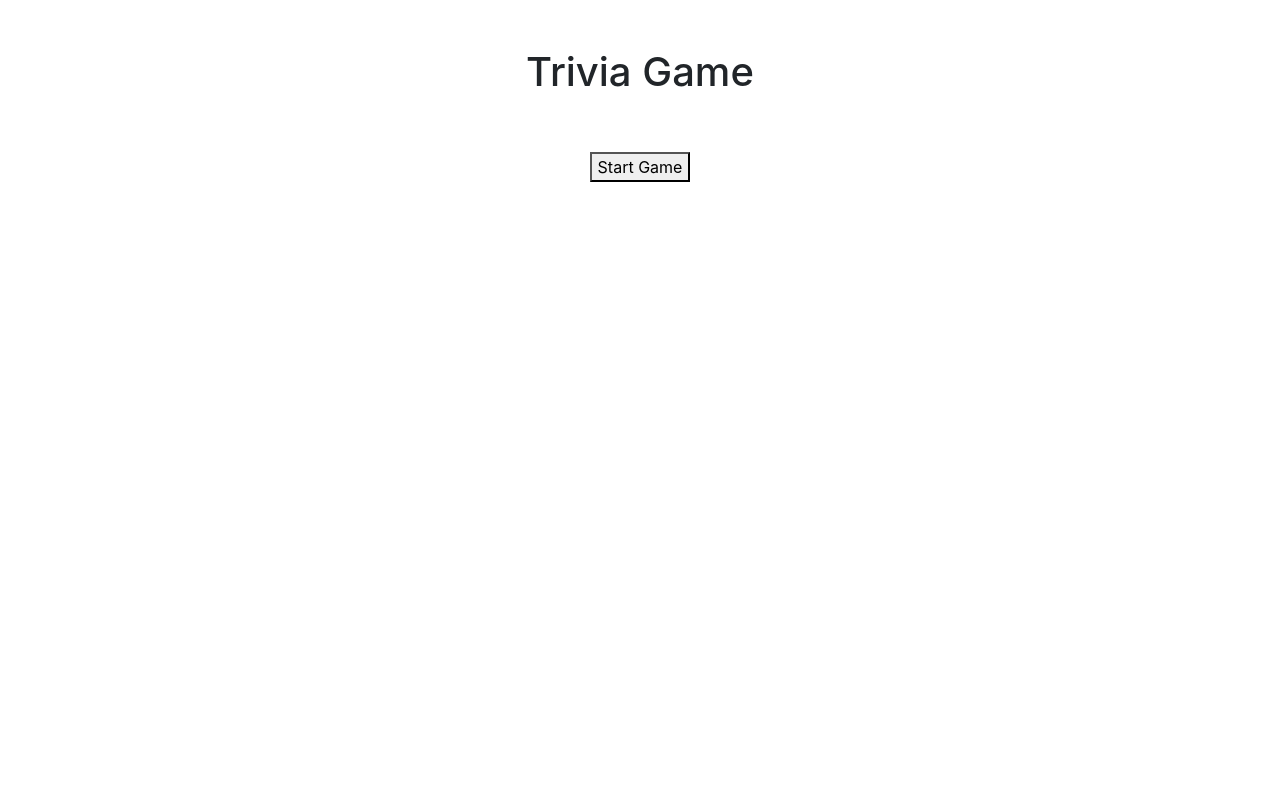
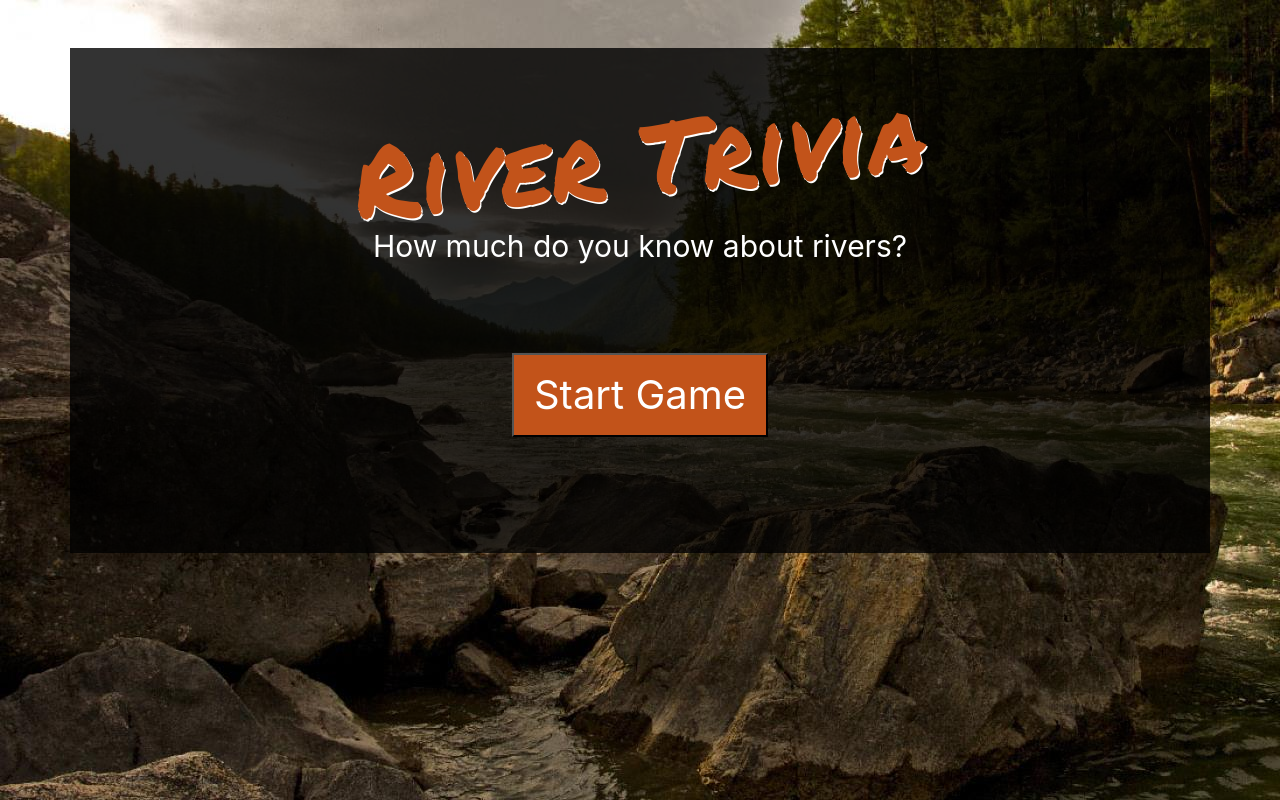
Before and after one commit to mwigdahl/TriviaGame, a plain HTML site: page index.html in a window 1280 px wide. Drawn offline with nearby package versions, Linux system fonts and the light colour scheme.

Commit message:
styled game

```diff
--- a/assets/css/style.css
+++ b/assets/css/style.css
@@ -0,0 +1,43 @@
+body {
+    background-image:url('../images/mountains_and_water.jpg');
+    color:white;
+    font-size:20px;
+}
+.subtitle {
+    font-size: 1.5em;
+
+}
+
+h1 {
+    font-size:5em;
+    font-family: Verdana, Geneva, Tahoma, sans-serif;
+}
+
+#trivia {
+    font-size:2em;
+}
+
+.container {
+    background: rgba(0,0,0,.8);
+}
+
+.funstyle {
+    color: #C2531A;
+    -webkit-transform: rotate(-5deg);
+    -moz-transform: rotate(-5deg);
+    -ms-transform: rotate(-5deg);
+    -o-transform: rotate(-5deg);
+    transform: rotate(-5deg);
+    text-shadow: 1px 2px 0px #fff;
+    font-family: "Permanent Marker", cursive;
+    font-size: 5em;
+    display: inline-block;
+}
+
+button {
+    background: #C2531A;
+    color: white;
+    font-size: 1em;
+    margin:20px;
+    padding: 10px 20px;
+}
--- a/assets/javascript/app.js
+++ b/assets/javascript/app.js
@@ -51,12 +51,14 @@ function displayQ() {
  if (gameData.qcounter < 4  && !gameData.endGame) {
     $('#trivia').html(myTrivia[gameData.qcounter].question);
     $('#answer').empty();
+    $('#next-question').empty();
     createBtns();  // load up possible anwsers
     countDown();
 
 } else if (gameData.qcounter === 4  && !gameData.endGame) {
     $('#trivia').empty();
     $('#answer').empty();
+    $('#next-question').empty();
     endGame = true;
     finalScore();
 } else;
@@ -82,7 +84,7 @@ function displayQ() {
         } else if (gameData.timer > 0 && selectedAnwser !== myTrivia[gameData.qcounter].correct) {
             gameData.incorrect++;
             $('#trivia-choices').empty();
-            $('#answer').html('<h2>WRONG!!!</h2>');
+            $('#answer').html('<h2>WRONG!!!</h2><p>The correct answer is ' + myTrivia[gameData.qcounter].correct + "</p>");
             $('#wins').html('Your Wins: ' + gameData.correct);
             $('#losses').html('Your Losses: ' + gameData.incorrect);
             $('#unanswered').html('Unanswered: ' + gameData.unanswered);
@@ -129,12 +131,13 @@ function finalScore() {
 
 function nextQuestion() {
     gameData.qcounter++;
-    $('#trivia').html('<button>Next Question</button>');
-    $('#trivia').on('click', function () {
+    $('#trivia').empty();
+    $('#next-question').html('<button>Next Question</button>');
+    $('#next-question').on('click', function () {
         displayQ();
     });
 if (gameData.endGame) {
-    finalScore()
+    finalScore();
 }
 }
 
--- a/index.html
+++ b/index.html
@@ -5,19 +5,22 @@
         <meta charset="utf-8">
         <title>Trivia Game</title>
         <meta name="viewport" content="width=device-width, initial-scale=1.0">
-    <link rel="stylesheet" href="https://stackpath.bootstrapcdn.com/bootstrap/4.3.1/css/bootstrap.min.css">
-    <!-- <link rel="stylesheet" href="assets/css/reset.css">    -->
+        <link rel="stylesheet"
+            href="https://stackpath.bootstrapcdn.com/bootstrap/4.3.1/css/bootstrap.min.css">
+        <link
+            href="https://fonts.googleapis.com/css?family=Permanent+Marker&display=swap"
+            rel="stylesheet">
         <link rel="stylesheet" href="assets/css/style.css">
         <script src="https://code.jquery.com/jquery-3.4.1.min.js"
-        integrity="sha256-CSXorXvZcTkaix6Yvo6HppcZGetbYMGWSFlBw8HfCJo=" crossorigin="anonymous"></script>
-
+            integrity="sha256-CSXorXvZcTkaix6Yvo6HppcZGetbYMGWSFlBw8HfCJo="crossorigin="anonymous"></script>
     </head>
 
     <body class="">
         <div class="container">
-        <div class="row text-center py-5">
+            <div class="row text-center py-5 mt-5">
                 <div class="col-md-12">
-                <h1>Trivia Game</h1>
+                    <h1 class="funstyle">River Trivia</h1>
+                    <p><span class="subtitle">How much do you know about rivers?</span></p>
                 </div>
             </div>
             <div class="row">
@@ -35,11 +38,13 @@
                     <div id="wins"></div>
                     <div id="losses"></div>
                     <div id="unanswered"></div>
+                    <div id="next-question"></div>
                 </div>
+            </div>
+            <div class="row text-center py-5">
             </div>
         </div>
         <script type="text/javascript" src="assets/javascript/app.js"></script>
-
     </body>
 
 </html>
```
Also changed, not shown: assets/images/mountains_and_water.jpg (added). Lines whose indentation alone changed are shown as unchanged.
